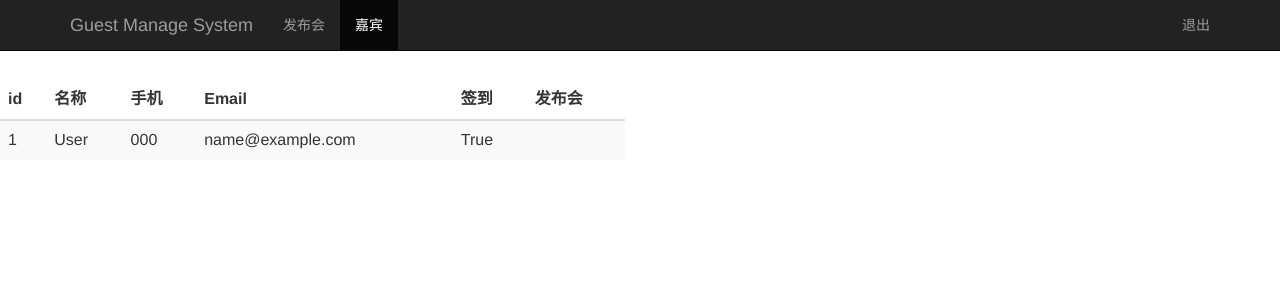
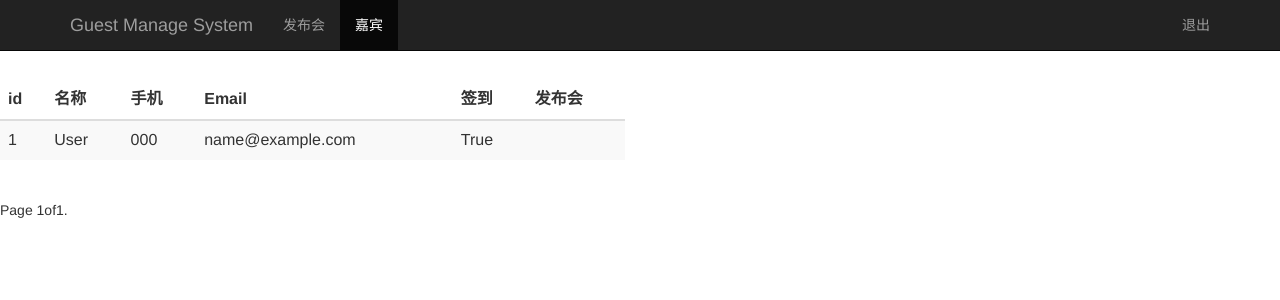
Before and after one commit to hongchenduke/Guest, a Django app: page /guest_manage/ in a window 1280 px wide. Shown: the top 300 px of the page. Run offline with Django 3.2, Linux system fonts and the light colour scheme; a user stored in the database is signed in; data comes from the database, SQL or seed files in the repository; tables that the repository leaves empty hold one stand-in row (values such as "Sample post"); some libraries are stand-ins or nearby versions.

Commit message:
发布会嘉宾表单增加分页器功能

```diff
--- a/guest/sign/templates/guest_manage.html
+++ b/guest/sign/templates/guest_manage.html
@@ -56,6 +56,20 @@
             </table>
         </div>
     </div>
+    <!--列表分页器-->
+    <div class="pagination">
+        <span class="step-links">
+            {% if guests.has_previous %}
+            <a href="?page={{guests.previous_page_number}}">previous</a>
+            {% endif %}
+            <span class="current">
+                Page {{guests.number}}of{{guests.paginator.num_pages}}.
+            </span>
+            {% if guests.has_next %}
+            <a href="?page={{guests.next_page_number}}">next</a>
+            {% endif %}
+        </span>
+    </div>
 </body>
 
 </html>
--- a/guest/sign/views.py
+++ b/guest/sign/views.py
@@ -3,6 +3,7 @@ from django.http import HttpResponse,HttpResponseRedirect
 from django.contrib import auth
 from django.contrib.auth.decorators import login_required
 from sign.models import Event, Guest
+from django.core.paginator import Paginator,EmptyPage,PageNotAnInteger
 # Create your views here.
 def index(request):
     # return HttpResponse("Hello Django!")
@@ -43,4 +44,14 @@ def search_name(request):
 def guest_manage(request):
     username = request.session.get('user','')
     guest_list = Guest.objects.all()
-    return render(request,"guest_manage.html",{"user":username,"guests":guest_list})
+    paginator = Paginator(guest_list, 2)
+    page = request.GET.get('page')
+    try:
+        contacts = paginator.page(page)
+    except PageNotAnInteger:
+        #如果不是整数,取第一个页面数据
+        contacts = paginator.page(1)
+    except EmptyPage:
+        #如果page不在范围内,取最后一个页面
+        contacts = paginator.page(Paginator.num_pages)
+    return render(request,"guest_manage.html",{"user":username,"guests":contacts})
```
